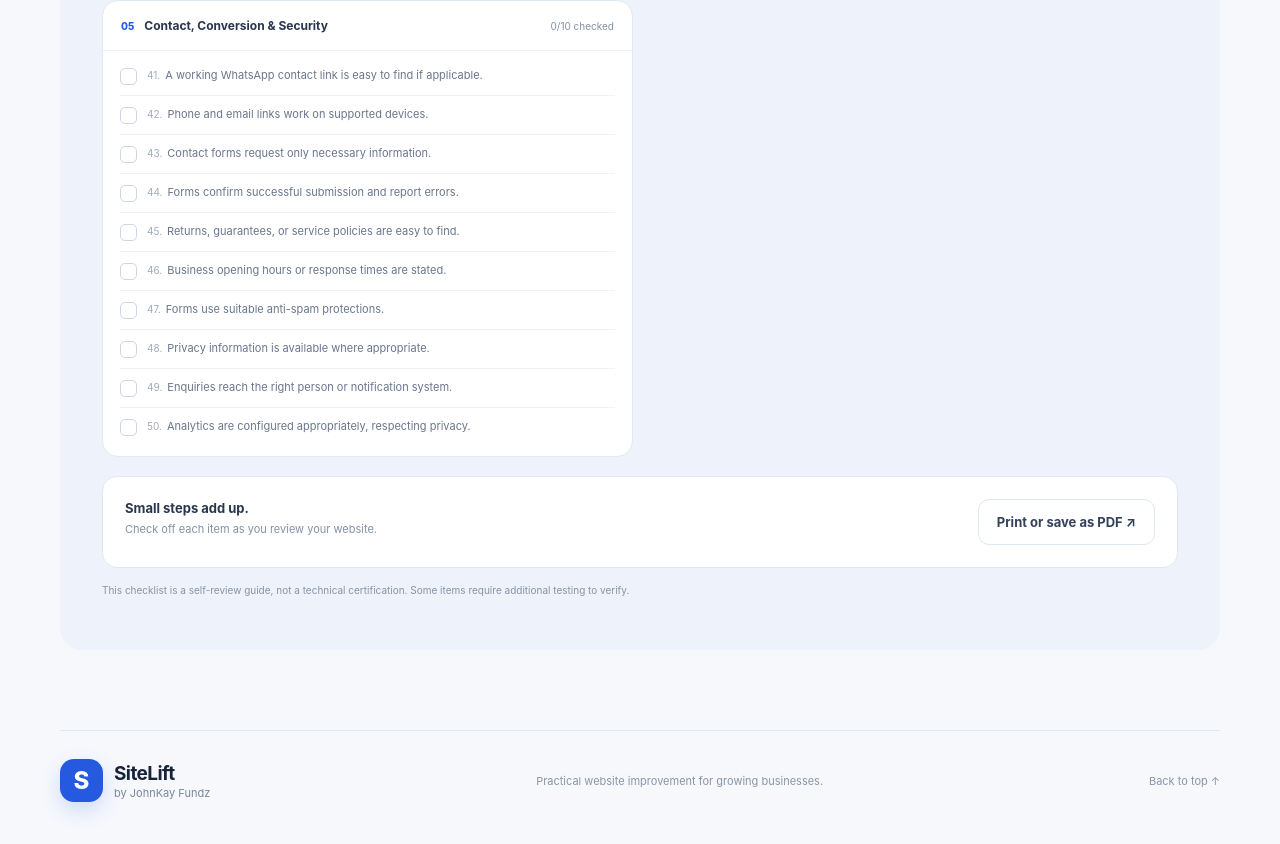
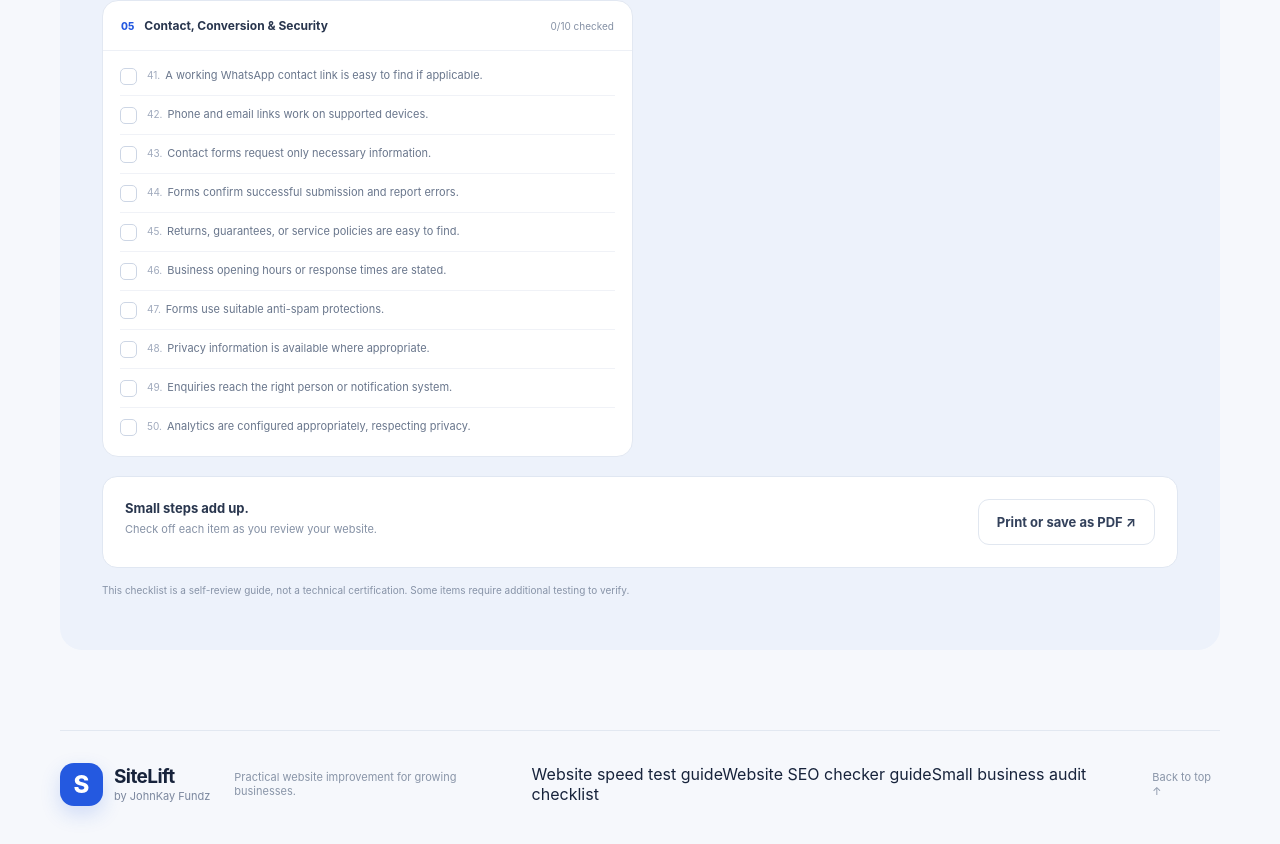
Before and after one commit to JohnkayFundz/sitelift, a React (Vite) app: page / in a window 1280 px wide. Shown: the part 3234-4078 px from the top of the page. Built offline with nearby package versions, Linux system fonts and the light colour scheme.

Commit message:
Preserve SEO resource links in payment-feature homepage

```diff
--- a/src/App.jsx
+++ b/src/App.jsx
@@ -683,6 +683,11 @@ function App() {
           <span><strong>SiteLift</strong><small>by JohnKay Fundz</small></span>
         </a>
         <p>Practical website improvement for growing businesses.</p>
+        <nav className="footer-resources" aria-label="Free website guides">
+          <a href="/website-speed-test.html">Website speed test guide</a>
+          <a href="/website-seo-checker.html">Website SEO checker guide</a>
+          <a href="/website-audit-checklist.html">Small business audit checklist</a>
+        </nav>
         <a href="#home">Back to top ↑</a>
       </footer>
     </div>
```
